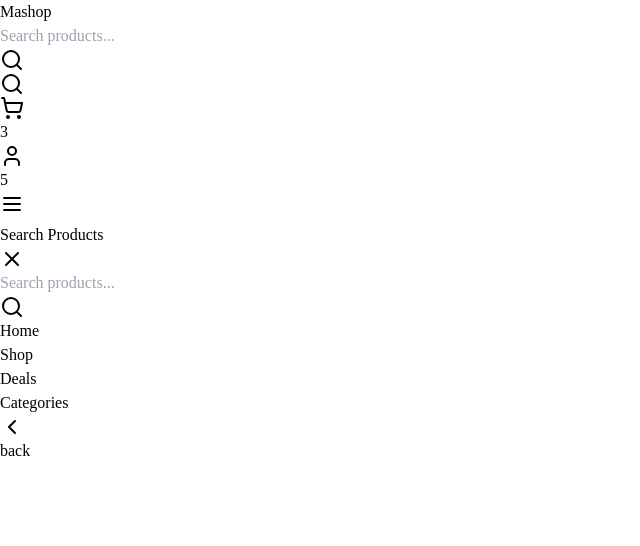
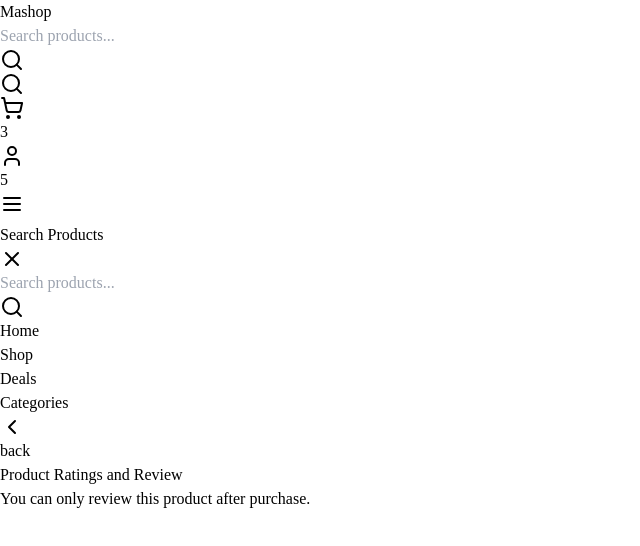
Before and after one commit to alimuhammeddev/Mashop-Store, a React (Vite) app: page /review in a window 1280 px wide. Shown: the top 546 px of the page, without its empty margins (0-640 px from the left). Built offline with nearby package versions, Linux system fonts and the light colour scheme; a web font is replaced by a local one.

Commit message:
finished on product page

```diff
--- a/src/Components/Review.jsx
+++ b/src/Components/Review.jsx
@@ -10,6 +10,15 @@
       <div className="p-4 lg:mt-36 md:mt-36 mt-16">
         <GobackButton />
       </div>
+
+      <div className="p-4 space-y-3">
+        <h1 className="text-black text-xl font-semibold">
+          Product Ratings and Review
+        </h1>
+        <p className="text-gray-500">
+          You can only review this product after purchase.
+        </p>
+      </div>
     </section>
   );
 };
```
